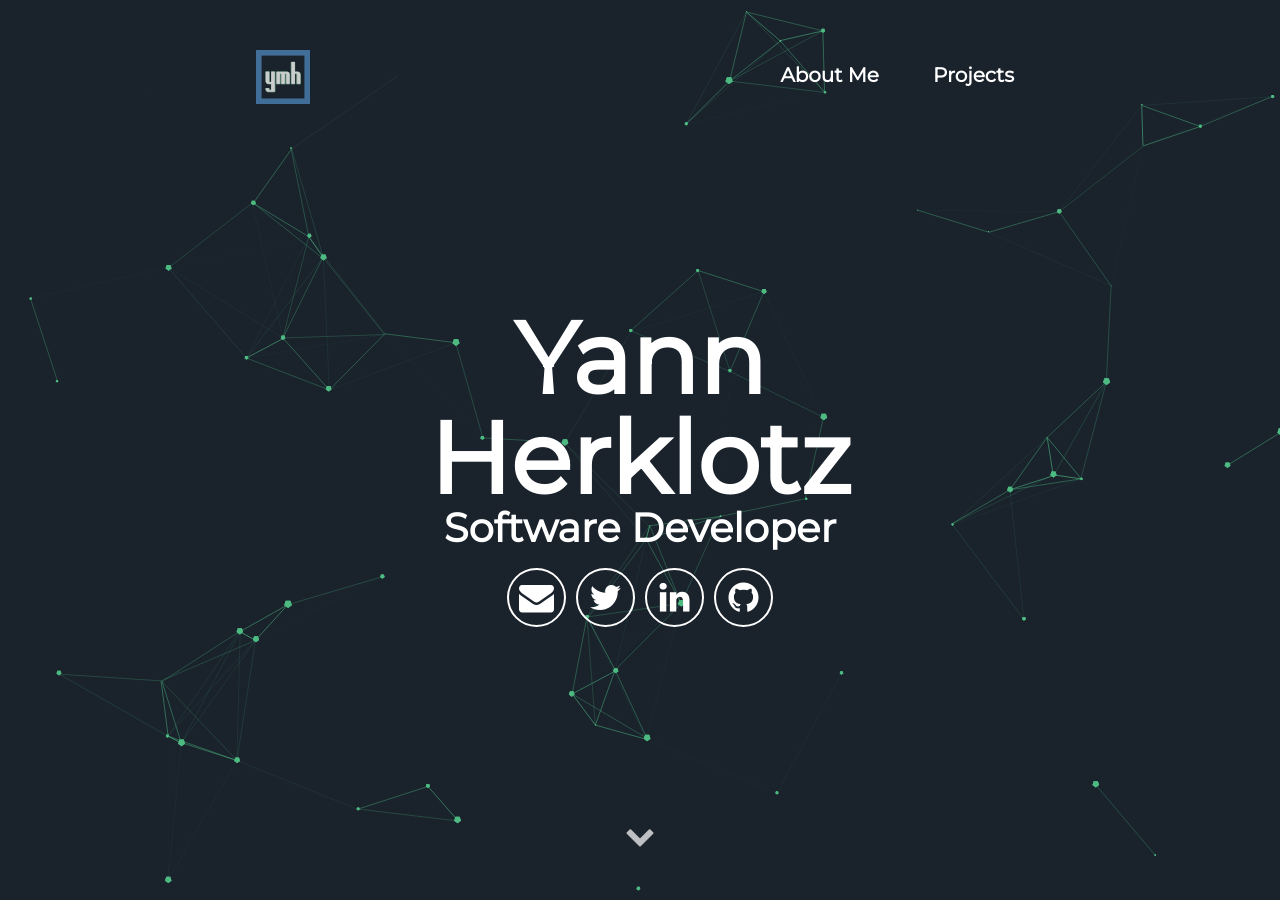
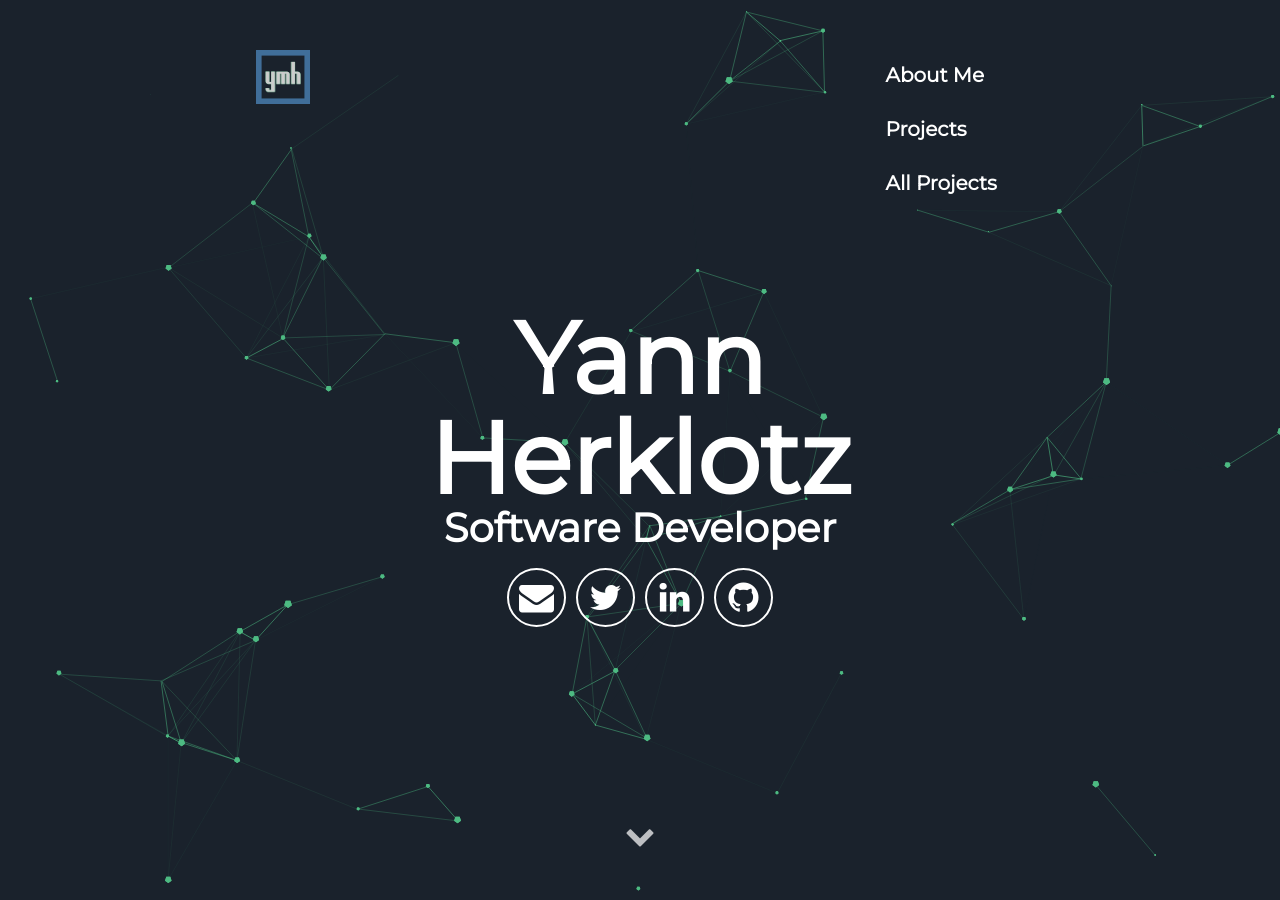
Before and after one commit to ymherklotz/website-imperial, a Jekyll site: the page built from index.md, in a window 1280 px wide and 900 px high. Built offline with Jekyll 4.4.1, drawn with Linux system fonts in a browser that asks for light colours.

Commit message:
Adding dropdown menu to main header

```diff
--- a/_includes/main_header.html
+++ b/_includes/main_header.html
@@ -1,4 +1,5 @@
-<header class="main-site-header">
+<header class="main-site-header" id="main-header">
+  <div class="site-header-spacing">
     <div id="ymh_logo">
       <a href="/">
         <img class="top" src="/assets/img/logos/ymh_green.png" />
@@ -7,6 +8,12 @@
     </div>
     <nav class="site-nav transparent" id="nav-bar">
       <a href="#about" class="link" data-scroll>About Me</a>
-    <a href="#projects" class="link" data-scroll>Projects</a>
+      <div class="dropdown">
+        <a href="#projects" class="link dropdown" data-scroll>Projects</a>
+        <div class="dropdown-content">
+          <a href="{{ "portfolio" | prepend: site.baseurl }}">All Projects</a>
+        </div>
+      </div>
+  </div>
   </nav>
 </header>
```
Lines whose indentation alone changed are shown as unchanged.
